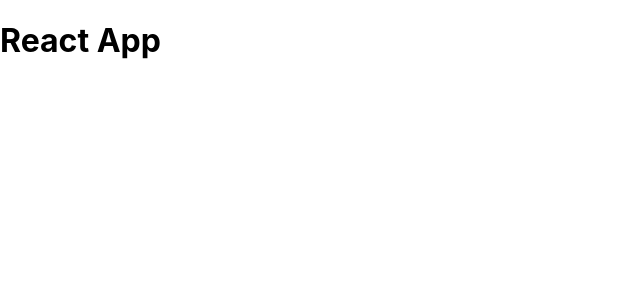
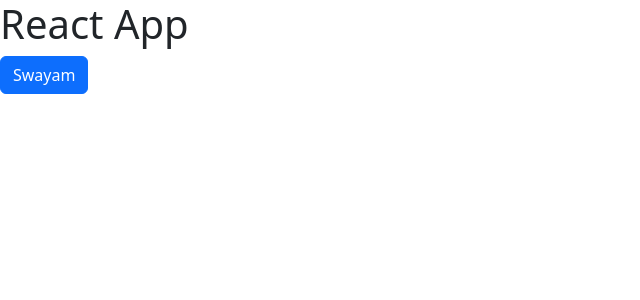
Before and after one commit to helloswayamshah/helloswayamshah.github.io, a React (Create React App) app: page / in a window 1280 px wide. Shown: the top 300 px of the page, without its empty margins (0-640 px from the left). Built offline with nearby package versions, Linux system fonts and the light colour scheme.

Commit message:
adding files

```diff
--- a/package.json
+++ b/package.json
@@ -7,7 +7,9 @@
     "@testing-library/jest-dom": "^5.16.5",
     "@testing-library/react": "^13.4.0",
     "@testing-library/user-event": "^13.5.0",
+    "bootstrap": "^5.2.1",
     "react": "^18.2.0",
+    "react-bootstrap": "^2.5.0",
     "react-dom": "^18.2.0",
     "react-scripts": "5.0.1",
     "web-vitals": "^2.1.4"
--- a/src/App.js
+++ b/src/App.js
@@ -1,10 +1,12 @@
-import logo from './logo.svg';
 import './App.css';
+import Button from 'react-bootstrap/Button';
+import 'bootstrap/dist/css/bootstrap.min.css';
 
 function App() {
   return (
     <>
       <h1>React App</h1>
+      <Button>Swayam</Button>
     </>
   );
 }
```
Also changed, not shown: 1 other file (tests, documents, lock files or other folders).
